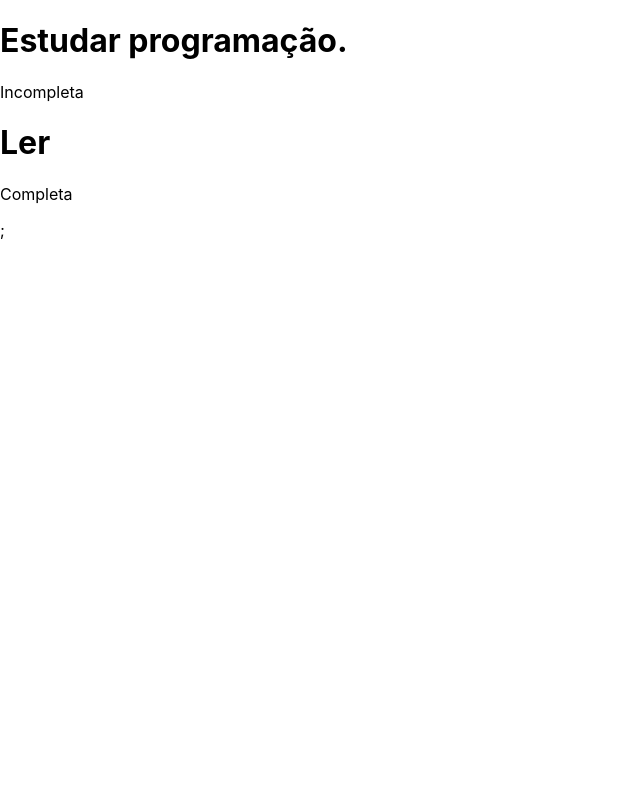
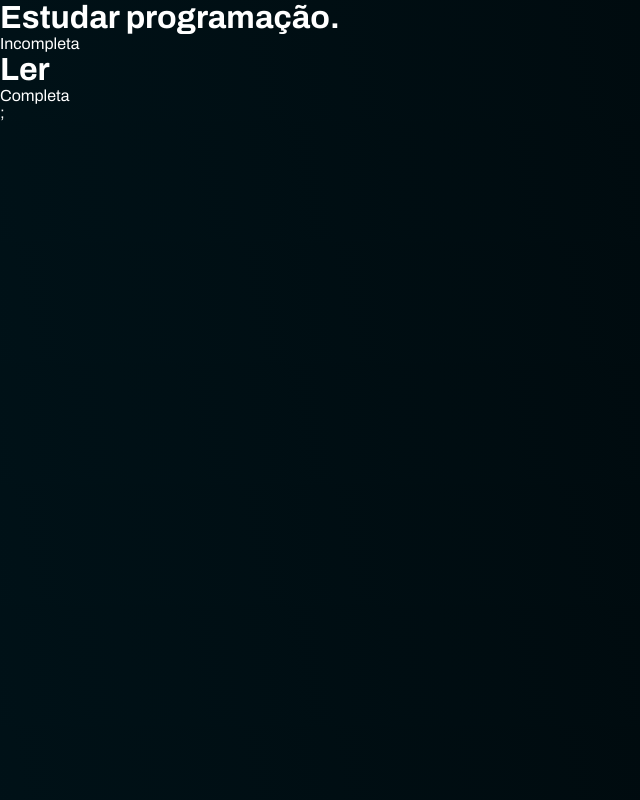
Before and after one commit to CleitonSobrinho/gerenciador-de-tarefas, a React (Create React App) app: page / in a window 1280 px wide. Shown: the whole page, without its empty margins (0-640 px from the left). Built offline with nearby package versions, Linux system fonts and the light colour scheme; no server answers.

Commit message:
style: add sass and changefont family

```diff
--- a/package.json
+++ b/package.json
@@ -10,6 +10,7 @@
     "react": "^18.2.0",
     "react-dom": "^18.2.0",
     "react-scripts": "5.0.1",
+    "sass": "^1.55.0",
     "web-vitals": "^2.1.4"
   },
   "scripts": {
--- a/public/index.html
+++ b/public/index.html
@@ -1,20 +1,22 @@
 <!DOCTYPE html>
 <html lang="en">
+
 <head>
   <meta charset="utf-8" />
   <link rel="icon" href="%PUBLIC_URL%/favicon.ico" />
   <meta name="viewport" content="width=device-width, initial-scale=1" />
   <meta name="theme-color" content="#000000" />
-    <meta
-      name="description"
-      content="Web site created using create-react-app"
-    />
+  <meta name="description" content="Web site created using create-react-app" />
   <link rel="apple-touch-icon" href="%PUBLIC_URL%/logo192.png" />
   <!--
       manifest.json provides metadata used when your web app is installed on a
       user's mobile device or desktop. See https://developers.google.com/web/fundamentals/web-app-manifest/
     -->
   <link rel="manifest" href="%PUBLIC_URL%/manifest.json" />
+
+  <link rel="preconnect" href="https://fonts.googleapis.com">
+  <link rel="preconnect" href="https://fonts.gstatic.com" crossorigin>
+  <link href="https://fonts.googleapis.com/css2?family=Archivo:wght@400;500;700&display=swap" rel="stylesheet">
   <!--
       Notice the use of %PUBLIC_URL% in the tags above.
       It will be replaced with the URL of the `public` folder during the build.
@@ -26,6 +28,7 @@
     -->
   <title>React App</title>
 </head>
+
 <body>
   <noscript>You need to enable JavaScript to run this app.</noscript>
   <div id="root"></div>
@@ -40,4 +43,5 @@
       To create a production bundle, use `npm run build` or `yarn build`.
     -->
 </body>
+
 </html>
--- a/src/App.js
+++ b/src/App.js
@@ -1,6 +1,7 @@
 
 import { useEffect, useState} from "react";
 import axios, { Axios } from "axios";
+
 
 import TaskItem from "./components/TaskItem";
 
--- a/src/index.css
+++ /dev/null
@@ -1,13 +0,0 @@
-body {
-  margin: 0;
-  font-family: -apple-system, BlinkMacSystemFont, 'Segoe UI', 'Roboto', 'Oxygen',
-    'Ubuntu', 'Cantarell', 'Fira Sans', 'Droid Sans', 'Helvetica Neue',
-    sans-serif;
-  -webkit-font-smoothing: antialiased;
-  -moz-osx-font-smoothing: grayscale;
-}
-
-code {
-  font-family: source-code-pro, Menlo, Monaco, Consolas, 'Courier New',
-    monospace;
-}
--- a/src/index.js
+++ b/src/index.js
@@ -1,6 +1,6 @@
 import React from 'react';
 import ReactDOM from 'react-dom/client';
-import './index.css';
+import './index.scss';
 import App from './App';
 import reportWebVitals from './reportWebVitals';
 
--- /dev/null
+++ b/src/index.scss
@@ -0,0 +1,16 @@
+$background-color: linear-gradient(259.93deg, #000000 -41.68%, #00171f 146.85%);
+$primary-text-color: #ffffff;
+
+*{
+  margin: 0;
+  padding: 0;
+  box-sizing: 0;
+}
+
+
+body {
+  margin: 0;
+  font-family: 'Archivo', sans-serif;
+  background: $background-color;
+  color: $primary-text-color;
+}
```
Also changed, not shown: 1 other file (tests, documents, lock files or other folders). Lines whose indentation alone changed are shown as unchanged.
